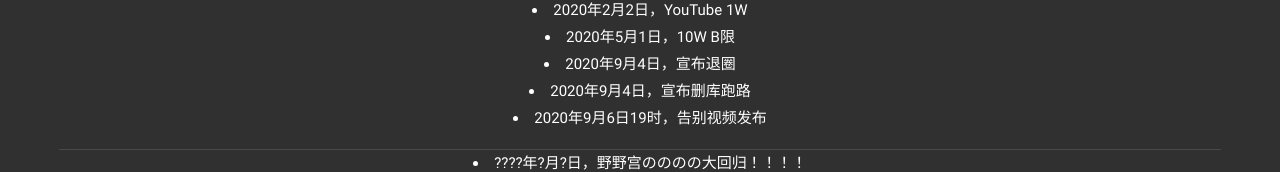
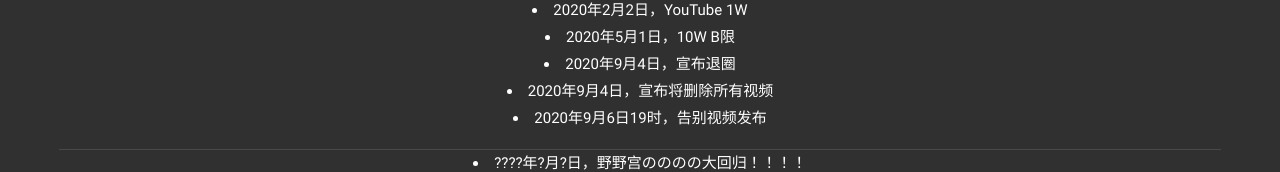
Before and after one commit to fkx4-p/fkx4-p.github.io, a plain HTML site: page MDUI-Monitor/no-mem/index.html in a window 1280 px wide. Shown: the part 755-927 px from the top of the page. Drawn offline with Linux system fonts and the light colour scheme; a script that the page names is missing.

Commit message:
Merge branch 'master' of https://github.com/fkx4-p/fkx4-p.github.io

```diff
--- a/MDUI-Monitor/no-mem/index.html
+++ b/MDUI-Monitor/no-mem/index.html
@@ -94,7 +94,7 @@
 				<li>2020年2月2日，YouTube 1W</li>
 				<li>2020年5月1日，10W B限</li>
 				<li>2020年9月4日，宣布退圈</li>
-				<li>2020年9月4日，宣布删库跑路</li>
+				<li>2020年9月4日，宣布将删除所有视频</li>
 				<li>2020年9月6日19时，告别视频发布</li>
 				<p></p>
 				<p></p>
```
Also changed, not shown: 1 other file.
